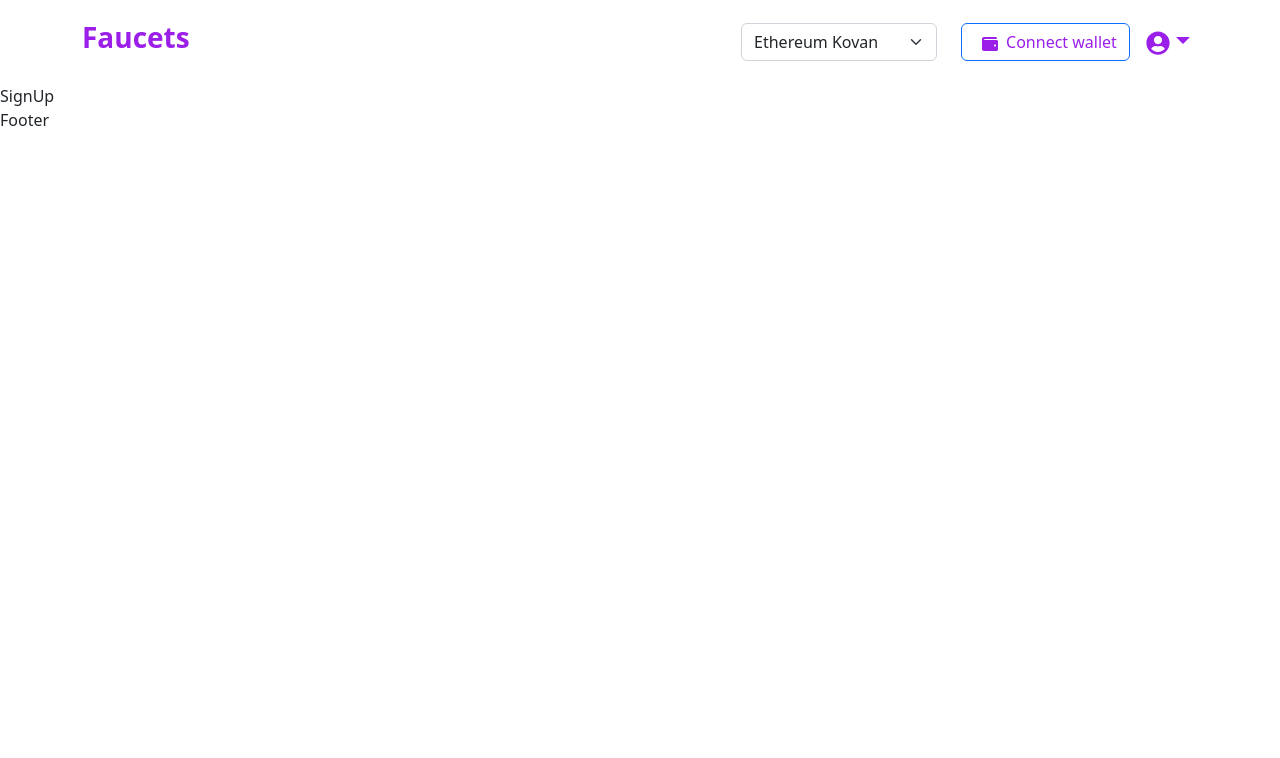
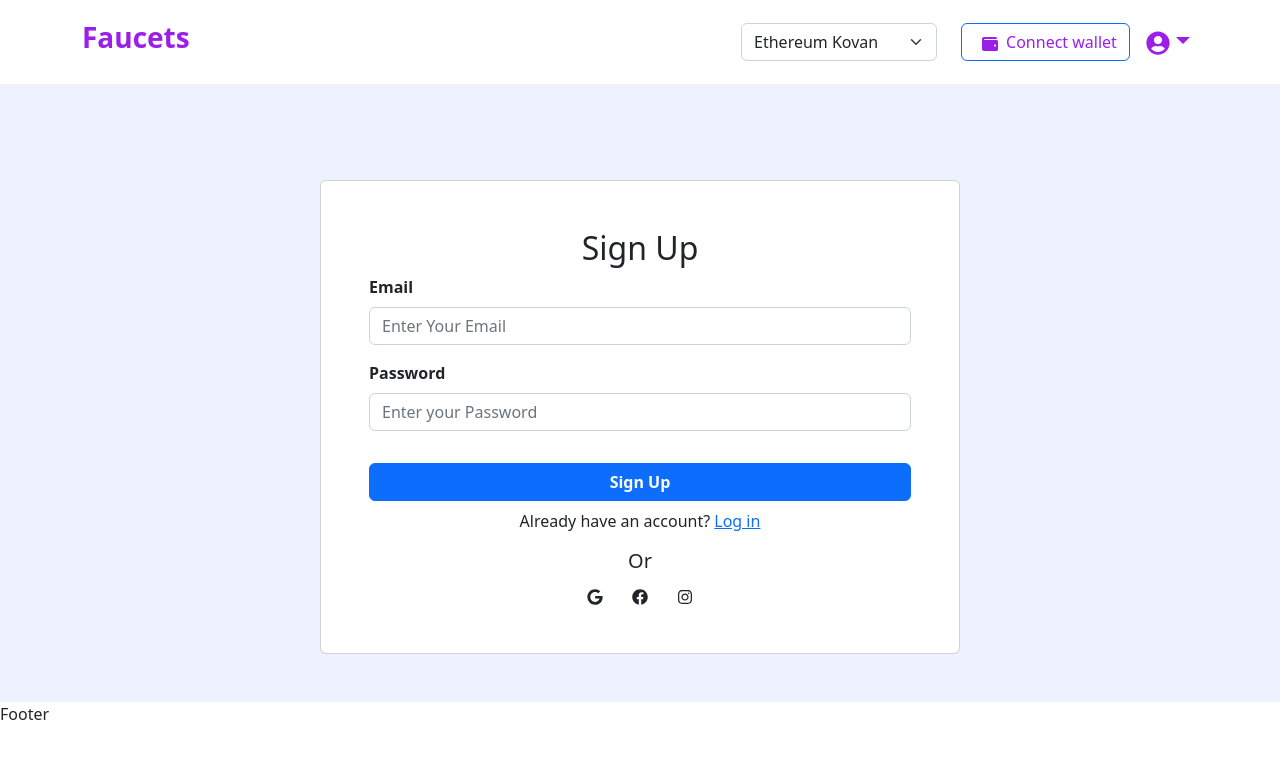
Before and after one commit to FaizulOsman/3w-task-faucets, a React (Create React App) app: page /signup in a window 1280 px wide. Shown: the top 758 px of the page. Built offline with nearby package versions, Linux system fonts and the light colour scheme.

Commit message:
SignUp page done

```diff
--- a/src/Pages/SignUp/SignUp.js
+++ b/src/Pages/SignUp/SignUp.js
@@ -1,7 +1,61 @@
 import React from "react";
+import { Link } from "react-router-dom";
+import { FaGoogle, FaFacebook, FaInstagram } from "react-icons/fa";
+// import "../Login/Login.css";
 
 const SignUp = () => {
-  return <div>SignUp</div>;
+  return (
+    <div style={{ backgroundColor: "#EEF2FE" }} className=" py-5">
+      <div className="m-auto mt-5 card p-5 login w-50">
+        <h2 className="text-center">Sign Up</h2>
+        <form className=" ">
+          <div className="mb-3">
+            <label
+              htmlFor="exampleDropdownFormEmail2"
+              className="form-label fw-bold"
+            >
+              Email
+            </label>
+            <input
+              type="email"
+              className="form-control"
+              id="exampleDropdownFormEmail2"
+              placeholder="Enter Your Email"
+            />
+          </div>
+          <div className="mb-3">
+            <label
+              htmlFor="exampleDropdownFormPassword2"
+              className="form-label fw-bold"
+            >
+              Password
+            </label>
+            <input
+              type="password"
+              className="form-control"
+              id="exampleDropdownFormPassword2"
+              placeholder="Enter your Password"
+            />
+          </div>
+
+          <button type="submit" className="btn btn-primary w-100 mt-3 fw-bold">
+            Sign Up
+          </button>
+        </form>
+        <div className="py-2 text-center">
+          <p>
+            Already have an account? <Link to="/login">Log in</Link>
+          </p>
+          <h5>Or</h5>
+        </div>
+        <div className="d-flex justify-content-around align-items-center w-25 m-auto">
+          <FaGoogle></FaGoogle>
+          <FaFacebook></FaFacebook>
+          <FaInstagram></FaInstagram>
+        </div>
+      </div>
+    </div>
+  );
 };
 
 export default SignUp;
```
